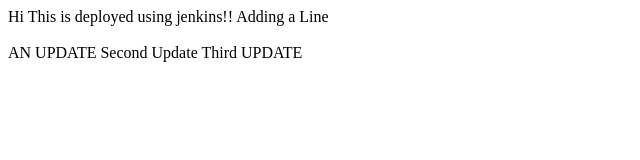
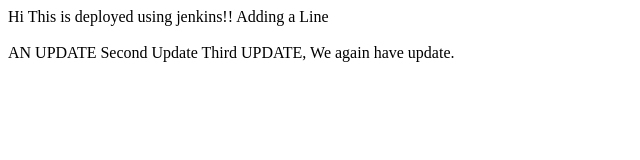
Before and after one commit to YashIndane/nginxapp, a plain HTML site: page index.html in a window 1280 px wide. Shown: the whole page, without its empty margins (0-640 px from the left). Drawn offline with Linux system fonts and the light colour scheme.

Commit message:
Update index.html

```diff
--- a/index.html
+++ b/index.html
@@ -4,5 +4,5 @@
   <marquee>Hi JENKINS</marquee>
   AN UPDATE
   Second Update
-  Third UPDATE
+  Third UPDATE, We again have update.
 </html>
```
